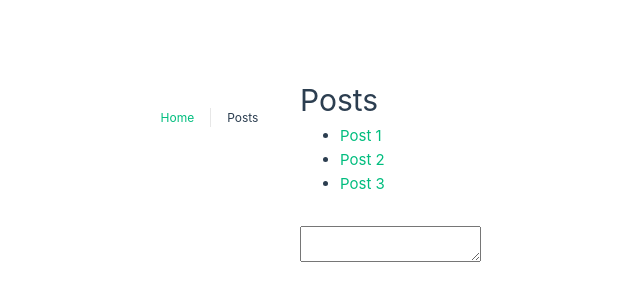
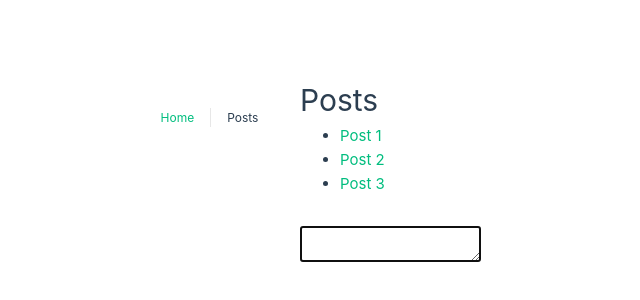
Before and after one commit to eigdoyr/vue-composition-api, a Vue app: page /posts in a window 1280 px wide. Shown: the part 228-528 px from the top of the page, without its empty margins (340-980 px from the left). Built offline with nearby package versions, Linux system fonts and the light colour scheme.

Commit message:
list(v-for), template ref

```diff
--- a/src/views/PostsView.vue
+++ b/src/views/PostsView.vue
@@ -8,7 +8,7 @@
       </li>
     </ul>
 
-    <textarea />
+    <textarea v-autofocus />
   </div>
 </template>
 
```
